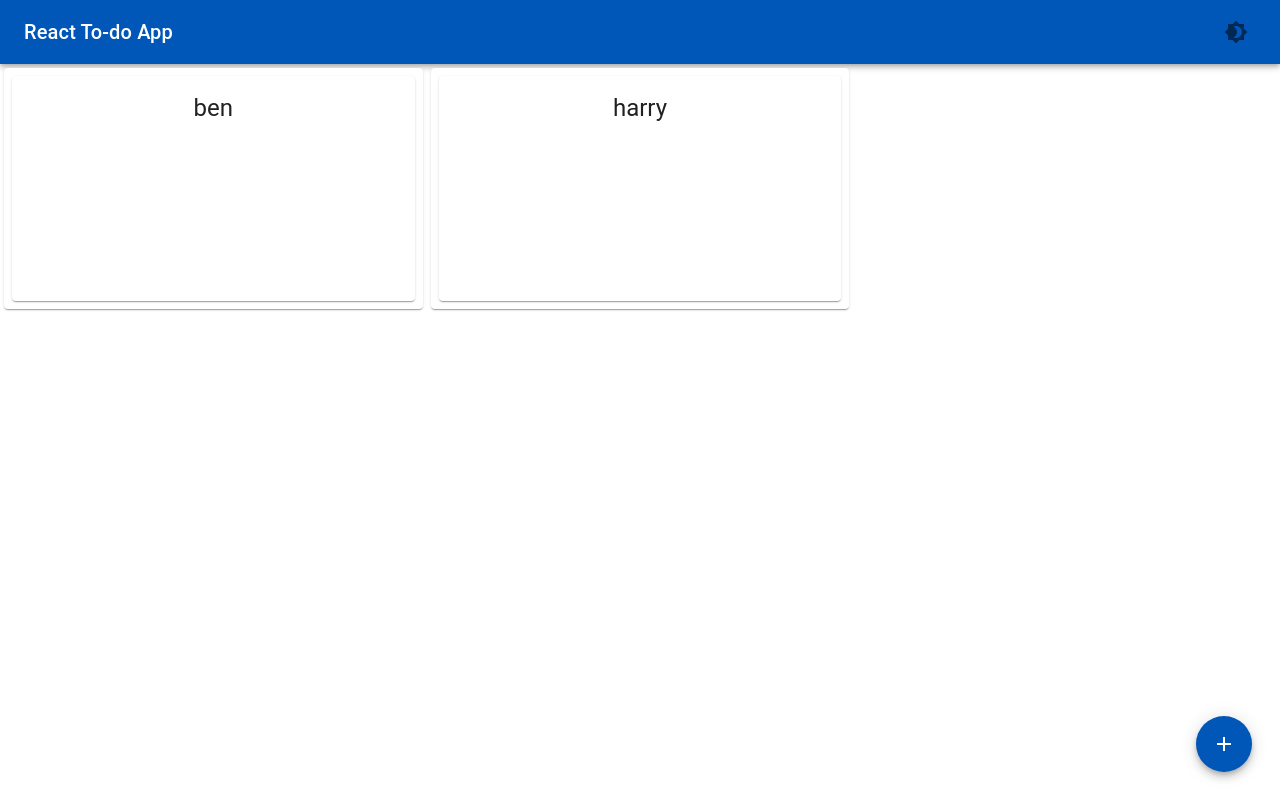
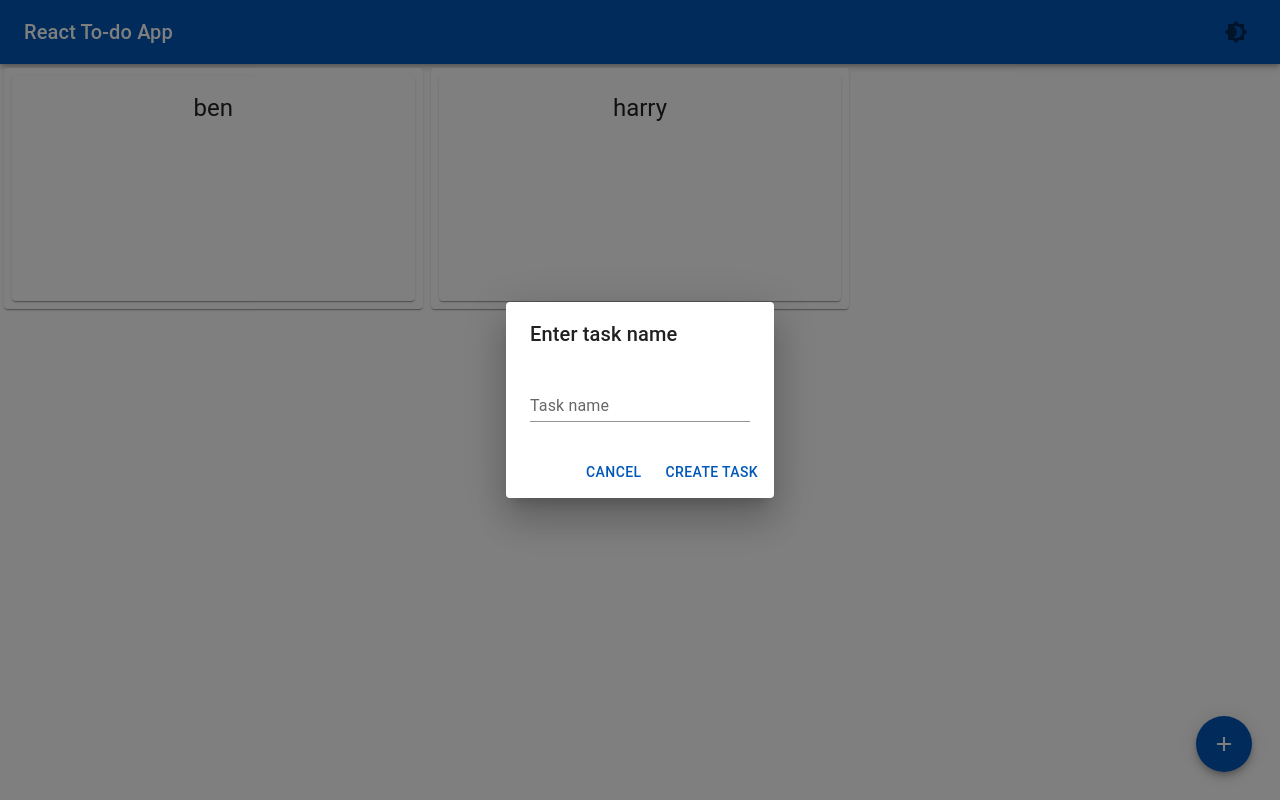
Before and after one commit to benjaminpritchard230/react-redux-typescript-todo, a React (Create React App) app: page / in a window 1280 px wide. Both pictures are taken after a click on the button 1224 px from the left and 744 px from the top of the page. Built offline with nearby package versions, Linux system fonts and the light colour scheme.

Commit message:
Add dialog to create new tasks

```diff
--- a/package.json
+++ b/package.json
@@ -20,6 +20,7 @@
     "react-redux": "^8.0.5",
     "react-scripts": "5.0.1",
     "typescript": "^4.9.4",
+    "uuid": "^9.0.0",
     "web-vitals": "^2.1.4"
   },
   "scripts": {
@@ -45,5 +46,8 @@
       "last 1 firefox version",
       "last 1 safari version"
     ]
+  },
+  "devDependencies": {
+    "@types/uuid": "^9.0.0"
   }
 }
--- a/src/App.tsx
+++ b/src/App.tsx
@@ -8,7 +8,7 @@ import CssBaseline from "@mui/material/CssBaseline";
 import Grid from "@mui/material/Grid";
 import { RootState } from "./app/store";
 // import TaskCard from "./components/TaskCard";
-// import TaskDialog from "./components/TaskDialog";
+import TaskDialog from "./components/TaskDialog";
 // import TopAppBar from "./components/TopAppBar";
 // import FilterDialog from "./components/FilterDialog";
 import TaskCard from "./components/TaskCard";
@@ -32,6 +32,7 @@ const App = (props: Props) => {
     },
   });
   const [theme, setTheme] = useState("light");
+  const [taskDialog, setTaskDialog] = useState(false);
 
   const taskList = useSelector((state: RootState) => state.taskList.value);
 
@@ -57,14 +58,14 @@ const App = (props: Props) => {
         </Grid>
       </Box>
       <FloatingActionButtons
-      // taskDialog={taskDialog}
-      // setTaskDialog={setTaskDialog}
-      // filterDialog={filterDialog}
-      // setFilterDialog={setFilterDialog}
-      // filterText={filterText}
-      // setFilterText={setFilterText}
+        taskDialog={taskDialog}
+        setTaskDialog={setTaskDialog}
+        // filterDialog={filterDialog}
+        // setFilterDialog={setFilterDialog}
+        // filterText={filterText}
+        // setFilterText={setFilterText}
       />
-      {/* <TaskDialog taskDialog={taskDialog} setTaskDialog={setTaskDialog} /> */}
+      <TaskDialog taskDialog={taskDialog} setTaskDialog={setTaskDialog} />
       {/* <FilterDialog
         filterDialog={filterDialog}
         setFilterDialog={setFilterDialog}
--- a/src/components/FloatingActionButtons.tsx
+++ b/src/components/FloatingActionButtons.tsx
@@ -1,11 +1,16 @@
-import * as React from "react";
 import Box from "@mui/material/Box";
 import Fab from "@mui/material/Fab";
 import AddIcon from "@mui/icons-material/Add";
 import FilterAltIcon from "@mui/icons-material/FilterAlt";
 import FilterAltOffIcon from "@mui/icons-material/FilterAltOff";
 import Tooltip from "@mui/material/Tooltip";
-export default function FloatingActionButtons({}) {
+
+interface Props {
+  taskDialog: boolean;
+  setTaskDialog: React.Dispatch<React.SetStateAction<boolean>>;
+}
+
+const FloatingActionButtons = ({ taskDialog, setTaskDialog }: Props) => {
   return (
     <Box
       sx={{
@@ -23,7 +28,7 @@ export default function FloatingActionButtons({}) {
           color="primary"
           aria-label="add"
           onClick={() => {
-            // setTaskDialog(!taskDialog);
+            setTaskDialog(!taskDialog);
           }}
         >
           <AddIcon />
@@ -54,4 +59,6 @@ export default function FloatingActionButtons({}) {
       {/* </Tooltip> */}
     </Box>
   );
-}
+};
+
+export default FloatingActionButtons;
--- /dev/null
+++ b/src/components/TaskDialog.tsx
@@ -0,0 +1,75 @@
+import Button from "@mui/material/Button";
+import TextField from "@mui/material/TextField";
+import Dialog from "@mui/material/Dialog";
+import DialogActions from "@mui/material/DialogActions";
+import DialogContent from "@mui/material/DialogContent";
+import DialogContentText from "@mui/material/DialogContentText";
+import DialogTitle from "@mui/material/DialogTitle";
+import { useDispatch } from "react-redux";
+import { save, Task } from "../features/taskList/taskListSlice";
+import { v4 as uuidv4 } from "uuid";
+import { useState } from "react";
+
+interface Props {
+  taskDialog: boolean;
+  setTaskDialog: React.Dispatch<React.SetStateAction<boolean>>;
+}
+
+const TaskDialog = ({ taskDialog, setTaskDialog }: Props) => {
+  const dispatch = useDispatch();
+  const id = uuidv4();
+  const [input, setInput] = useState<Task>({
+    name: "",
+    id: "",
+    done: false,
+  });
+
+  const handleChange = (
+    e: React.ChangeEvent<HTMLInputElement | HTMLTextAreaElement>
+  ): void => {
+    setInput({
+      ...input,
+      [e.target.name]: e.target.value,
+      id: id,
+    });
+  };
+
+  const handleClick = (): void => {
+    setTaskDialog(false);
+    dispatch(save(input));
+  };
+
+  return (
+    <div>
+      <Dialog open={taskDialog}>
+        <DialogTitle>Enter task name</DialogTitle>
+        <DialogContent>
+          <DialogContentText></DialogContentText>
+          <TextField
+            autoFocus
+            margin="dense"
+            id="name"
+            label="Task name"
+            type="text"
+            fullWidth
+            variant="standard"
+            name="name"
+            onChange={handleChange}
+          />
+        </DialogContent>
+        <DialogActions>
+          <Button
+            onClick={() => {
+              setTaskDialog(false);
+            }}
+          >
+            Cancel
+          </Button>
+          <Button onClick={() => handleClick()}>Create task</Button>
+        </DialogActions>
+      </Dialog>
+    </div>
+  );
+};
+
+export default TaskDialog;
```
Also changed, not shown: 1 other file (tests, documents, lock files or other folders).
